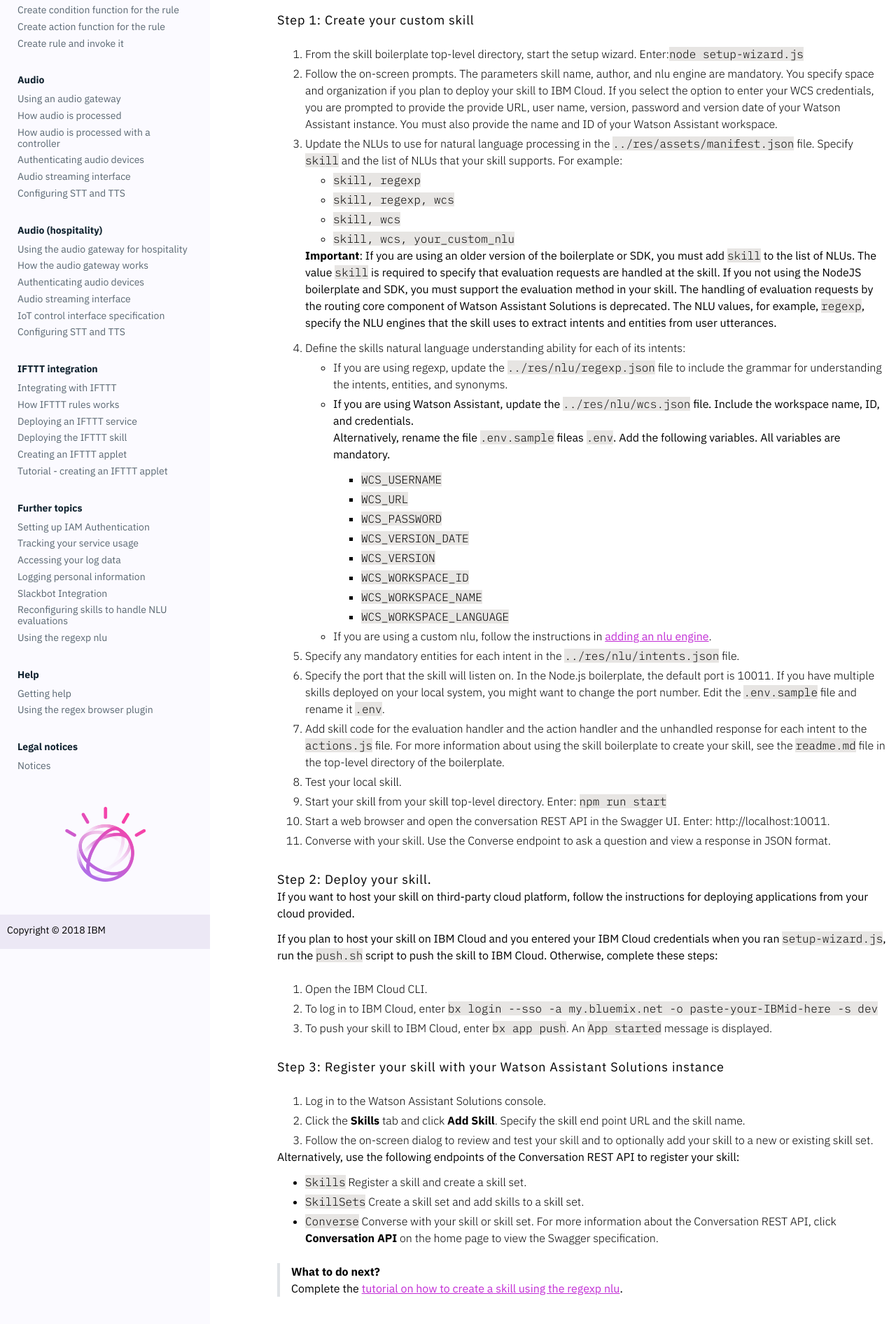
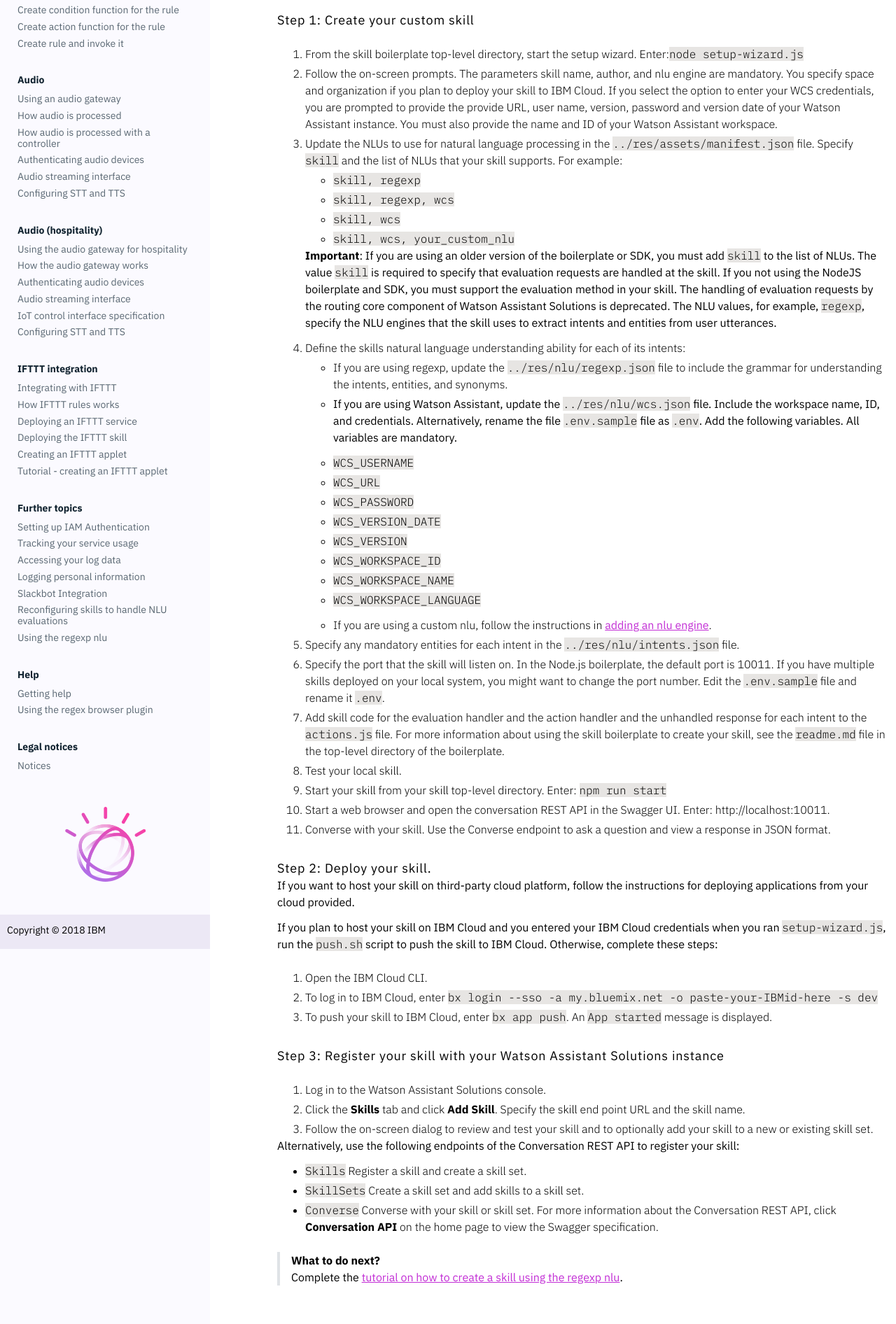
Before and after one commit to Watson-Personal-Assistant/developer, a Jekyll site: the page built from _content/skill/create_custom_skill.md, in a window 1280 px wide. Shown: the part 1053-2945 px from the top of the page at 70% size. Built offline with Jekyll 4.4.1, drawn with Linux system fonts in a browser that asks for light colours; some web fonts are replaced.

Commit message:
Formatting

````diff
--- a/_content/skill/create_custom_skill.md
+++ b/_content/skill/create_custom_skill.md
@@ -45,17 +45,16 @@
     The value ```skill``` is required to specify that evaluation requests are handled at the skill.  If you not using the NodeJS boilerplate and SDK, you must support the evaluation method in your skill. The handling of evaluation requests by the routing core component of Watson Assistant Solutions is deprecated. The NLU values, for example, ```regexp```, specify the NLU engines that the skill uses to extract intents and entities from user utterances.
 4. Define the skills natural language understanding ability for each of its intents:
    - If you are using regexp, update the ```../res/nlu/regexp.json``` file to include the grammar for understanding the intents, entities, and synonyms.
-   - If you are using Watson Assistant, update the ```../res/nlu/wcs.json``` file. Include the workspace name, ID, and credentials.
-   Alternatively, rename the file ```.env.sample```  fileas ```.env```. Add the following variables.  All variables are mandatory.
+   - If you are using Watson Assistant, update the ```../res/nlu/wcs.json``` file. Include the workspace name, ID, and credentials.  Alternatively, rename the file ```.env.sample```  file as ```.env```. Add the following variables.  All variables are mandatory.
 
-        - ```WCS_USERNAME```
-        - ```WCS_URL```
-        - ```WCS_PASSWORD```
-        - ```WCS_VERSION_DATE```
-        - ```WCS_VERSION```
-        - ```WCS_WORKSPACE_ID```
-        - ```WCS_WORKSPACE_NAME```
-        - ```WCS_WORKSPACE_LANGUAGE```
+    - ```WCS_USERNAME```
+    - ```WCS_URL```
+    - ```WCS_PASSWORD```
+    - ```WCS_VERSION_DATE```
+    - ```WCS_VERSION```
+    - ```WCS_WORKSPACE_ID```
+    - ```WCS_WORKSPACE_NAME```
+    - ```WCS_WORKSPACE_LANGUAGE```
 
     - If you are using a custom nlu, follow the instructions in [adding an nlu engine]({{site.baseurl}}/skill/custom_nlu/).
 5.  Specify any mandatory entities for each intent in the ```../res/nlu/intents.json``` file.
````
